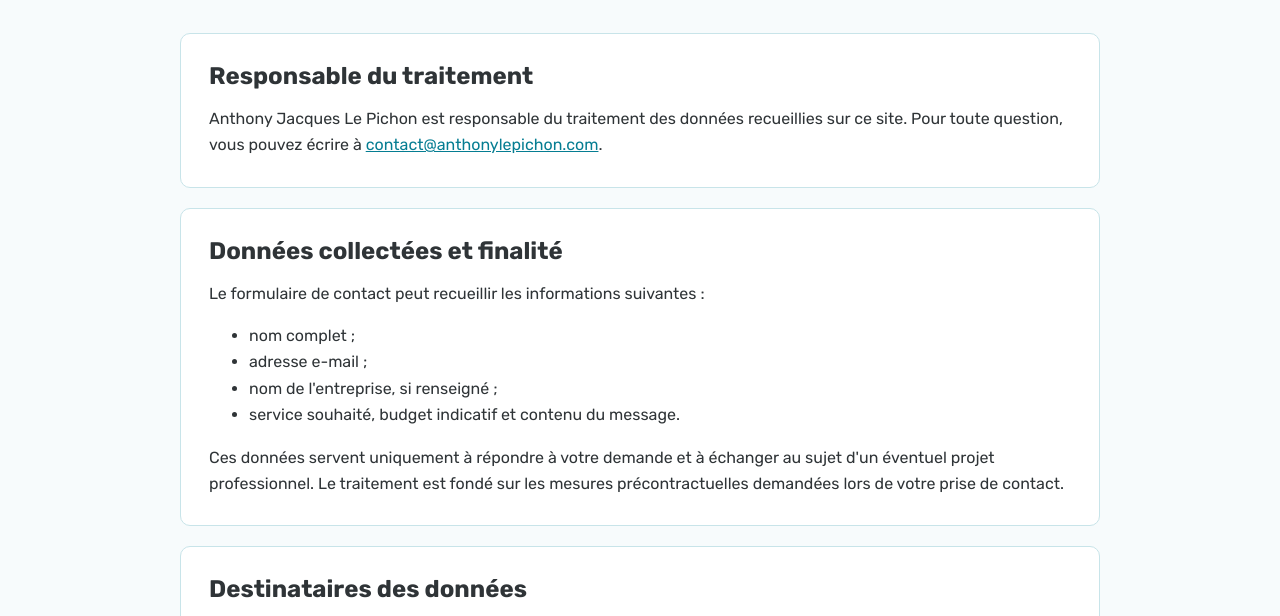
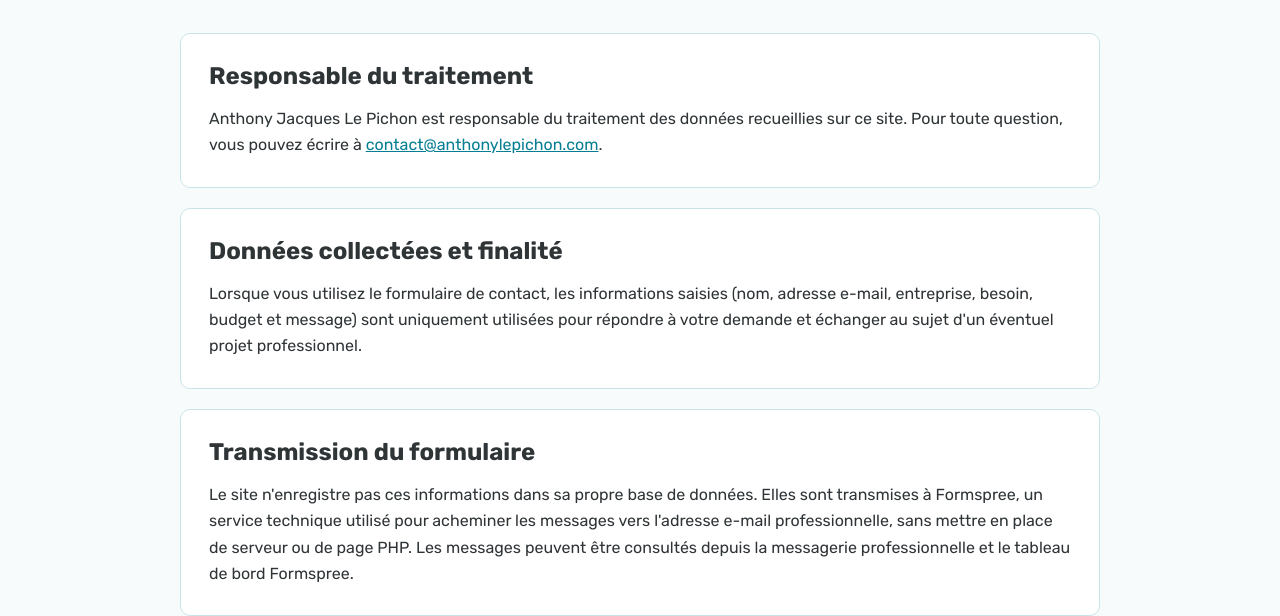
Before and after one commit to anthonylepichon/portfolio-anthony-le-pichon, a plain HTML site: page pages/politique-confidentialite.html in a window 1280 px wide. Shown: the part 264-880 px from the top of the page. Drawn offline with Linux system fonts and the light colour scheme.

Commit message:
Clarifier le traitement des messages de contact

```diff
--- a/pages/politique-confidentialite.html
+++ b/pages/politique-confidentialite.html
@@ -65,27 +65,22 @@
 
                 <article class="legal-page__section">
                     <h2>Données collectées et finalité</h2>
-                    <p>Le formulaire de contact peut recueillir les informations suivantes :</p>
-                    <ul>
-                        <li>nom complet ;</li>
-                        <li>adresse e-mail ;</li>
-                        <li>nom de l'entreprise, si renseigné ;</li>
-                        <li>service souhaité, budget indicatif et contenu du message.</li>
-                    </ul>
                     <p>
-                        Ces données servent uniquement à répondre à votre demande et à échanger au sujet
-                        d'un éventuel projet professionnel. Le traitement est fondé sur les mesures
-                        précontractuelles demandées lors de votre prise de contact.
+                        Lorsque vous utilisez le formulaire de contact, les informations saisies
+                        (nom, adresse e-mail, entreprise, besoin, budget et message) sont uniquement
+                        utilisées pour répondre à votre demande et échanger au sujet d'un éventuel
+                        projet professionnel.
                     </p>
                 </article>
 
                 <article class="legal-page__section">
-                    <h2>Destinataires des données</h2>
+                    <h2>Transmission du formulaire</h2>
                     <p>
-                        Les données sont destinées à Anthony Le Pichon. Le formulaire est transmis par
-                        Formspree, utilisé comme prestataire technique de réception des messages. Le site
-                        est hébergé par OVH SAS. Ces prestataires interviennent uniquement pour fournir
-                        leurs services respectifs.
+                        Le site n'enregistre pas ces informations dans sa propre base de données. Elles
+                        sont transmises à Formspree, un service technique utilisé pour acheminer les
+                        messages vers l'adresse e-mail professionnelle, sans mettre en place de serveur
+                        ou de page PHP. Les messages peuvent être consultés depuis la messagerie
+                        professionnelle et le tableau de bord Formspree.
                     </p>
                 </article>
 
```
